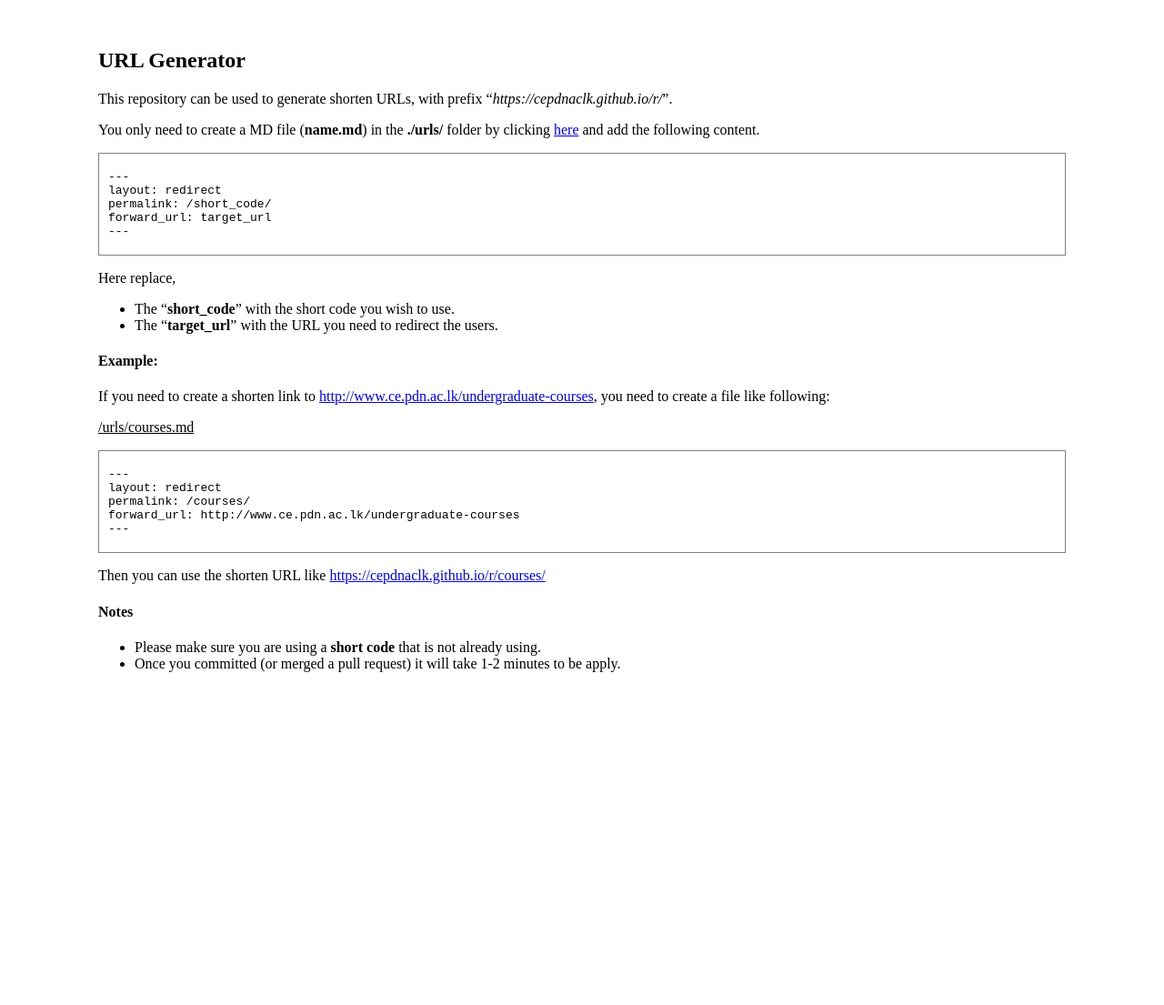
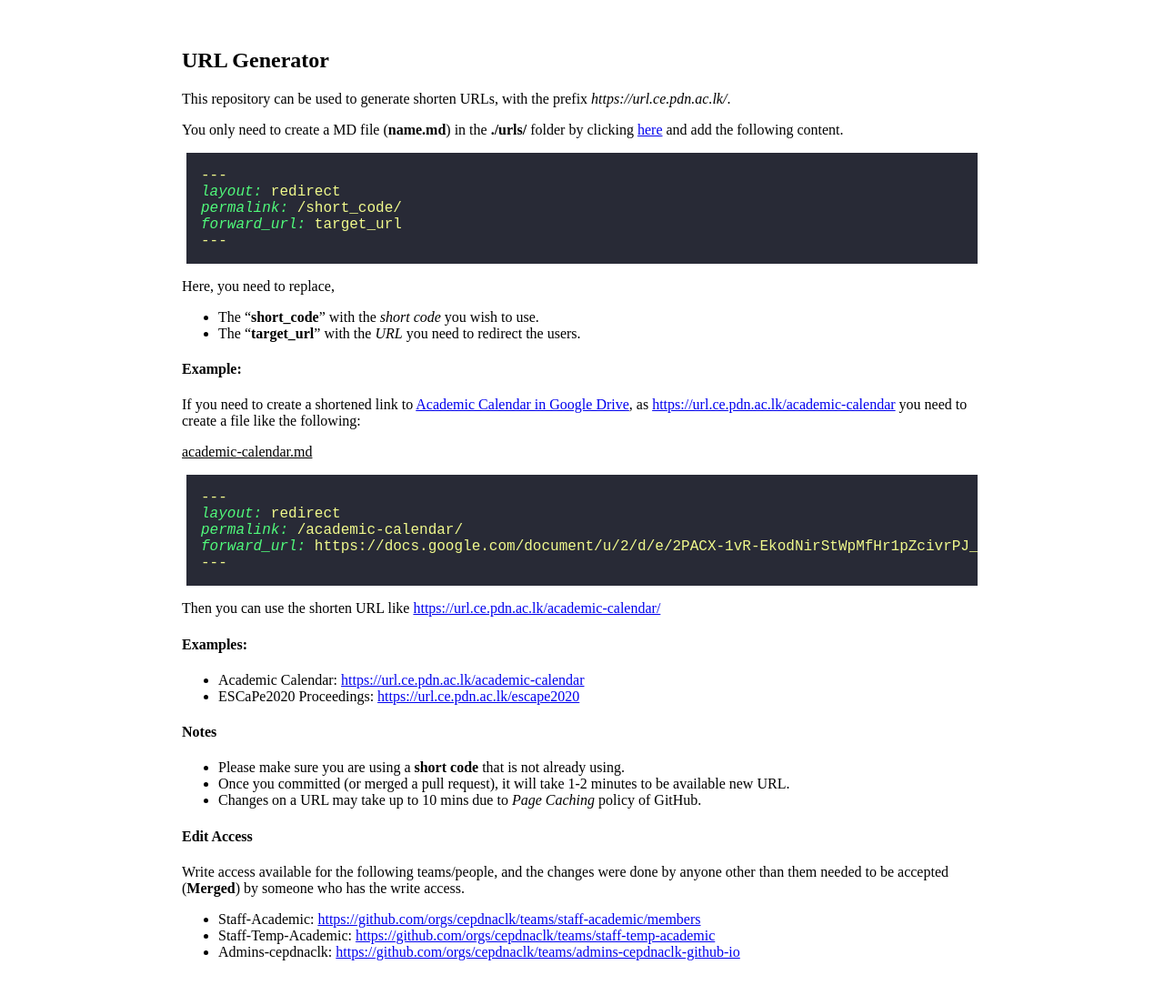
Before and after one commit to cepdnaclk/url.ce.pdn.ac.lk, a Jekyll site: the page built from README.md, in a window 1280 px wide. Shown: the whole page at 91% size. Built offline with Jekyll 4.4.1, drawn with Linux system fonts in a browser that asks for light colours; nearby versions of some CDN libraries; our own code applies the rules of GitHub Pages for plain Markdown files; before the commit the page ends 900 px from its top, so only the background shows below that.

Commit message:
Site layout and the repository name updated

````diff
--- a/404.html
+++ b/404.html
@@ -32,5 +32,5 @@ Add a page with all available links...
 <hr/>
 
 <p>
-    <a href="/">How to create short links for cepdnaclk?</a>
+    <a href="/">How to create short links ?</a>
 </p>
--- a/README.md
+++ b/README.md
@@ -1,8 +1,8 @@
 ## URL Generator
 
-This repository can be used to generate shorten URLs, with the prefix *https://cepdnaclk.github.io/r/*.
+This repository can be used to generate shorten URLs, with the prefix *https://url.ce.pdn.ac.lk/*.
 
-You only need to create a MD file (**name.md**) in the **./urls/** folder by clicking [here](https://github.com/cepdnaclk/r/new/main/urls) and add the following content.
+You only need to create a MD file (**name.md**) in the **./urls/** folder by clicking [here](https://github.com/cepdnaclk/url.ce.pdn.ac.lk/new/main/urls){:target="_blank"} and add the following content.
 
 ```md
 ---
@@ -12,37 +12,38 @@ forward_url: target_url
 ---
 ```
 
-Here replace,
+
+Here, you need to replace,
 - The "**short_code**" with the *short code* you wish to use.
 - The "**target_url**" with the *URL* you need to redirect the users.
 
 #### Example:
-If you need to create a shortened link to [http://www.ce.pdn.ac.lk/undergraduate-courses](http://www.ce.pdn.ac.lk/undergraduate-courses), you need to create a file like a file like the following:
+If you need to create a shortened link to [Academic Calendar in Google Drive](https://docs.google.com/document/u/2/d/e/2PACX-1vR-EkodNirStWpMfHr1pZcivrPJ_usJRJV2-36o0aa8F6VHgwbr0xZVswd8x5fk3RZN0uLGZILSjsdW/pub), as [https://url.ce.pdn.ac.lk/academic-calendar](https://url.ce.pdn.ac.lk/academic-calendar) you need to create a file like the following:
 
-<u>/urls/courses.md</u>
+<u>academic-calendar.md</u>
 ```md
 ---
 layout: redirect
-permalink: /courses/
-forward_url: http://www.ce.pdn.ac.lk/undergraduate-courses
+permalink: /academic-calendar/
+forward_url: https://docs.google.com/document/u/2/d/e/2PACX-1vR-EkodNirStWpMfHr1pZcivrPJ_usJRJV2-36o0aa8F6VHgwbr0xZVswd8x5fk3RZN0uLGZILSjsdW/pub
 ---
 ```
 
-Then you can use the shorten URL like [https://cepdnaclk.github.io/r/courses/](https://cepdnaclk.github.io/r/courses/)
+Then you can use the shorten URL like [https://url.ce.pdn.ac.lk/academic-calendar/](https://url.ce.pdn.ac.lk/academic-calendar/)
 
 #### Examples:
-- Academic Calender: https://cepdnaclk.github.io/r/academic-calender
-- ESCaPe2020 Proceedings: https://cepdnaclk.github.io/r/escape2020
+- Academic Calendar: [https://url.ce.pdn.ac.lk/academic-calendar](https://url.ce.pdn.ac.lk/academic-calendar)
+- ESCaPe2020 Proceedings: [https://url.ce.pdn.ac.lk/escape2020](https://url.ce.pdn.ac.lk/escape2020)
 
 #### Notes
 - Please make sure you are using a **short code** that is not already using.
 - Once you committed (or merged a pull request), it will take 1-2 minutes to be available new URL.
-- Changes on a URL may take up to 10mins due to *Page Caching* policy of GitHub.
+- Changes on a URL may take up to 10 mins due to *Page Caching* policy of GitHub.
 
 #### Edit Access
 
 Write access available for the following teams/people, and the changes were done by anyone other than them needed to be accepted (**Merged**) by someone who has the write access.
 
-- Staff-Academic: https://github.com/orgs/cepdnaclk/teams/staff-academic/members
-- Staff-Temp-Academic: https://github.com/orgs/cepdnaclk/teams/staff-temp-academic
-- Admins-cepdnaclk :https://github.com/orgs/cepdnaclk/teams/admins-cepdnaclk-github-io
+- Staff-Academic: [https://github.com/orgs/cepdnaclk/teams/staff-academic/members](https://github.com/orgs/cepdnaclk/teams/staff-academic/members)
+- Staff-Temp-Academic: [https://github.com/orgs/cepdnaclk/teams/staff-temp-academic](https://github.com/orgs/cepdnaclk/teams/staff-temp-academic)
+- Admins-cepdnaclk: [https://github.com/orgs/cepdnaclk/teams/admins-cepdnaclk-github-io](https://github.com/orgs/cepdnaclk/teams/admins-cepdnaclk-github-io)
--- a/_config.yml
+++ b/_config.yml
@@ -1,7 +1,7 @@
-title: CE Projects - UoP
+title: URL Service
 description: ""
-baseurl: "/r" # the subpath of your site, e.g. /blog
-url: "https://cepdnaclk.github.io"
+baseurl: "" # the subpath of your site, e.g. /blog
+url: "https://url.ce.pdn.ac.lk/"
 
 
 defaults:
--- a/_layouts/default.html
+++ b/_layouts/default.html
@@ -2,14 +2,36 @@
 <html>
 <head>
     <title>{{ page.title }} </title>
+    <link rel="stylesheet" href="//cdnjs.cloudflare.com/ajax/libs/highlight.js/10.5.0/styles/atom-one-light.min.css" />
+    <link rel="stylesheet" href="{{ '/assets/css/dracula.css' | relative_url }}" />
 
     <style media="screen">
-        .language-md{
-            padding: 5px 10px;
-            border: 1px solid gray;
+    .language-md{
+        padding: 0 0 !important;
+        margin: 5px 5px !important;
+        /* border: 1px solid gray; */
+    }
+
+    body{
+        font-size: 12pt;
+        padding: 25px 15px;
+    }
+
+
+    @media (min-width:640px) {
+        /* Desktop devices */
+        body{
+            padding: 25px 15vw;
         }
+    }
     </style>
 </head>
-<body style="padding: 25px 100px;">
+
+<body>
     {{ content }}
+
+    <script src="https://cdnjs.cloudflare.com/ajax/libs/highlight.js/10.5.0/highlight.min.js"></script>
+    <script>
+    hljs.initHighlightingOnLoad();
+    </script>
 </body>
--- /dev/null
+++ b/assets/css/dracula.css
@@ -0,0 +1,81 @@
+/* Dracula Theme v1.2.5
+ *
+ * https://github.com/dracula/highlightjs
+ *
+ * Copyright 2016-present, All rights reserved
+ *
+ * Code licensed under the MIT license
+ *
+ * @author Denis Ciccale <dciccale@gmail.com>
+ * @author Zeno Rocha <hi@zenorocha.com>
+ */
+
+.hljs {
+  display: block;
+  overflow-x: auto;
+  padding: 0.5em;
+  background: #282a36;
+}
+
+.hljs-built_in,
+.hljs-selector-tag,
+.hljs-section,
+.hljs-link {
+  color: #8be9fd;
+}
+
+.hljs-keyword {
+  color: #ff79c6;
+}
+
+.hljs,
+.hljs-subst {
+  color: #f8f8f2;
+}
+
+.hljs-title,
+.hljs-attr,
+.hljs-meta-keyword {
+  font-style: italic;
+  color: #50fa7b;
+}
+
+.hljs-string,
+.hljs-meta,
+.hljs-name,
+.hljs-type,
+.hljs-symbol,
+.hljs-bullet,
+.hljs-addition,
+.hljs-variable,
+.hljs-template-tag,
+.hljs-template-variable {
+  color: #f1fa8c;
+}
+
+.hljs-comment,
+.hljs-quote,
+.hljs-deletion {
+  color: #6272a4;
+}
+
+.hljs-keyword,
+.hljs-selector-tag,
+.hljs-literal,
+.hljs-title,
+.hljs-section,
+.hljs-doctag,
+.hljs-type,
+.hljs-name,
+.hljs-strong {
+  font-weight: bold;
+}
+
+.hljs-literal,
+.hljs-number {
+  color: #bd93f9;
+}
+
+.hljs-emphasis {
+  font-style: italic;
+}
--- a/index.md
+++ /dev/null
@@ -1,42 +0,0 @@
----
-layout: default
-title: Short URL Generator
-permalink: /
----
-
-## URL Generator
-
-This repository can be used to generate shorten URLs, with prefix "*https://cepdnaclk.github.io/r/*".
-
-You only need to create a MD file (**name.md**) in the **./urls/** folder by clicking [here](https://github.com/cepdnaclk/r/new/main/urls) and add the following content.
-
-```md
----
-layout: redirect
-permalink: /short_code/
-forward_url: target_url
----
-```
-
-Here replace,
-- The "**short_code**" with the short code you wish to use.
-- The "**target_url**" with the URL you need to redirect the users.
-
-#### Example:
-If you need to create a shorten link to [http://www.ce.pdn.ac.lk/undergraduate-courses](http://www.ce.pdn.ac.lk/undergraduate-courses), you need to create a file like following:
-
-<u>/urls/courses.md</u>
-```md
----
-layout: redirect
-permalink: /courses/
-forward_url: http://www.ce.pdn.ac.lk/undergraduate-courses
----
-```
-
-Then you can use the shorten URL like [https://cepdnaclk.github.io/r/courses/](https://cepdnaclk.github.io/r/courses/)
-
-#### Notes
-
-- Please make sure you are using a **short code** that is not already using.
-- Once you committed (or merged a pull request) it will take 1-2 minutes to be apply.
````
Also changed, not shown: urls/academic-calendar.md (renamed from urls/academic-calender.md, +1 -1 lines).
